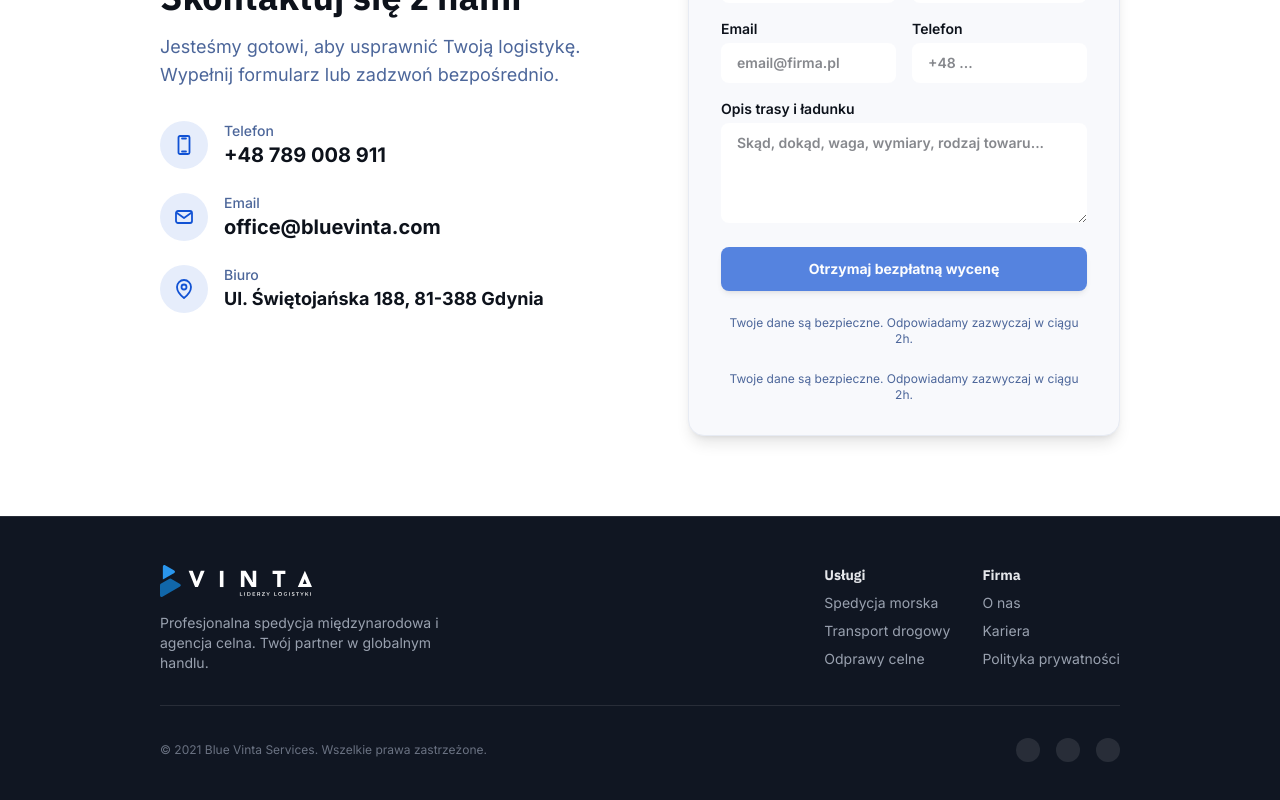
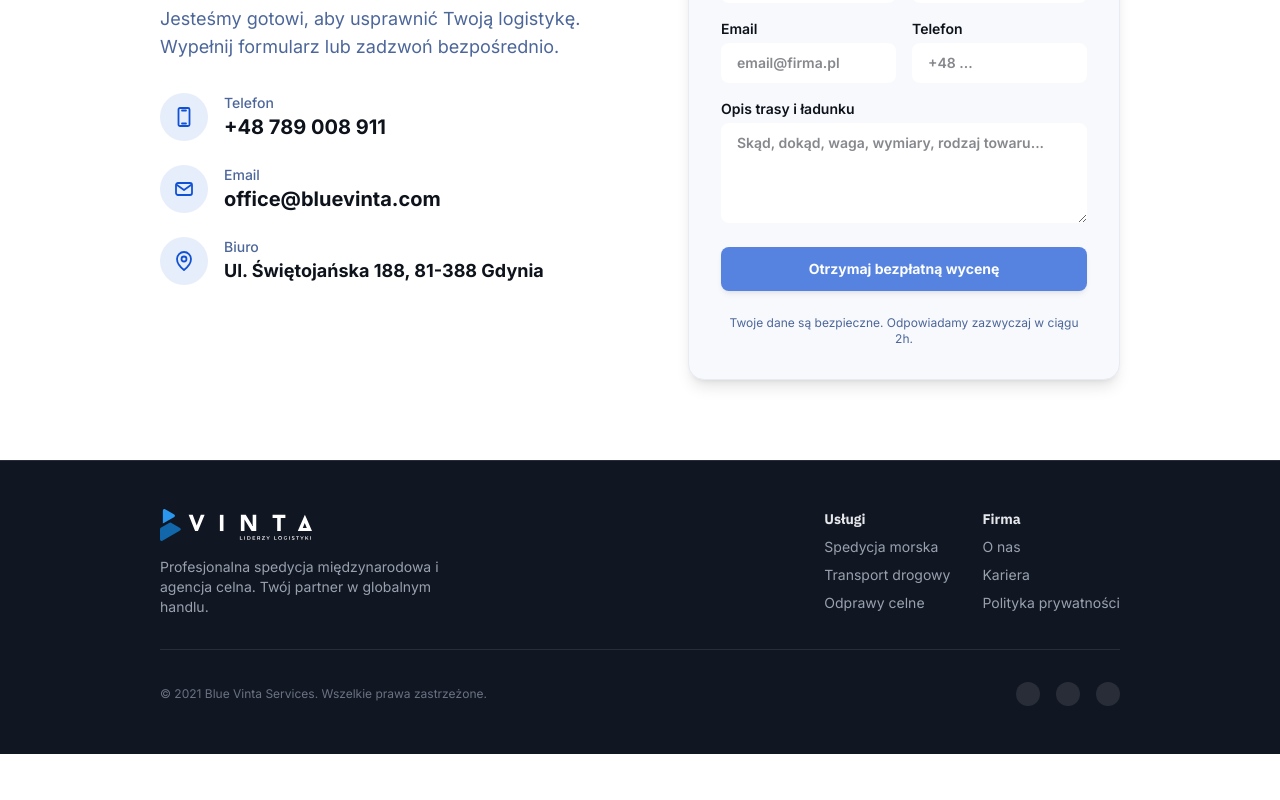
Before and after one commit to Marcinek143/bluevinta-landing, a Next.js app: page / in a window 1280 px wide. Shown: the part 4242-5042 px from the top of the page. After the commit the page ends 4996 px from the top, so only its background shows below. Built offline with nearby package versions, Linux system fonts and the light colour scheme.

Commit message:
double text fix

```diff
--- a/src/components/sections/Contact.tsx
+++ b/src/components/sections/Contact.tsx
@@ -230,9 +230,6 @@ export default function Contact() {
                     Twoje dane są bezpieczne. Odpowiadamy zazwyczaj w ciągu 2h.
                   </p>
                 )}
-                <p className="mt-2 text-center text-xs text-secondary">
-                  Twoje dane są bezpieczne. Odpowiadamy zazwyczaj w ciągu 2h.
-                </p>
               </form>
             </div>
           </div>
```
